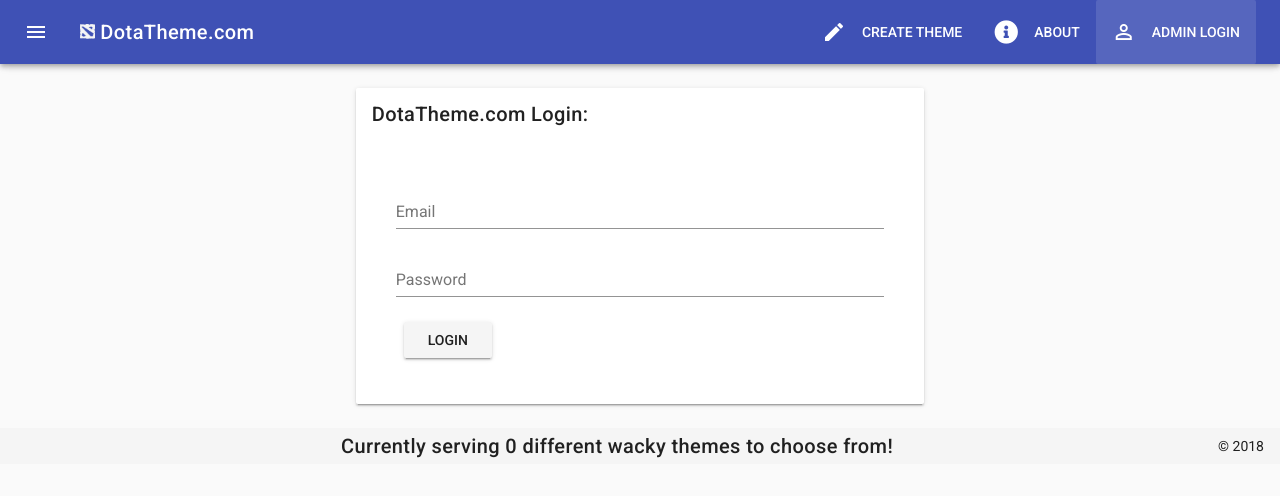
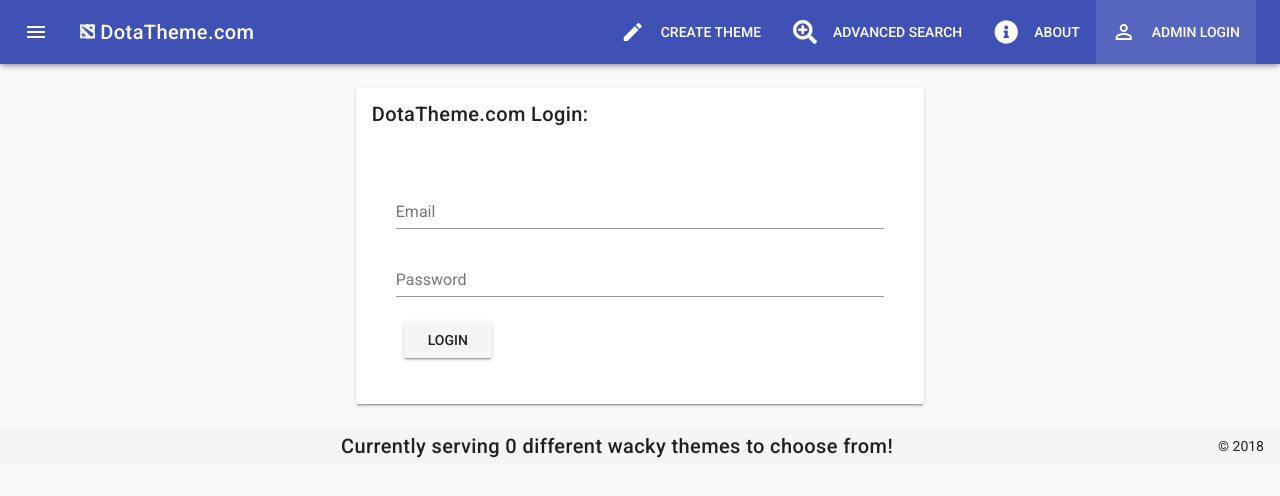
Before and after one commit to markrmessmore/dotatheme, a Vue app: page /login in a window 1280 px wide. Shown: the top 496 px of the page. Built offline with nearby package versions, Linux system fonts and the light colour scheme; no server answers; the database is empty.

Commit message:
Enabled advanced search for users that are not logged in.

```diff
--- a/src/App.vue
+++ b/src/App.vue
@@ -61,6 +61,9 @@ export default {
     }
   },
   computed: {
+    getUser: function () {
+      return this.$store.getters.getUser
+    },
     pendingApprovals: function () {
       return this.$store.getters.getThemesToApprove.length
     },
@@ -74,11 +77,11 @@ export default {
           icon: "create",
           link: "/createTheme"
         },
-        // {
-        //   title: "Advanced Search",
-        //   icon: "fas fa-search-plus",
-        //   link: "/search"
-        // },
+        {
+          title: "Advanced Search",
+          icon: "fas fa-search-plus",
+          link: "/search"
+        },
         {
           title: "About",
           icon: "fas fa-info-circle",
```
